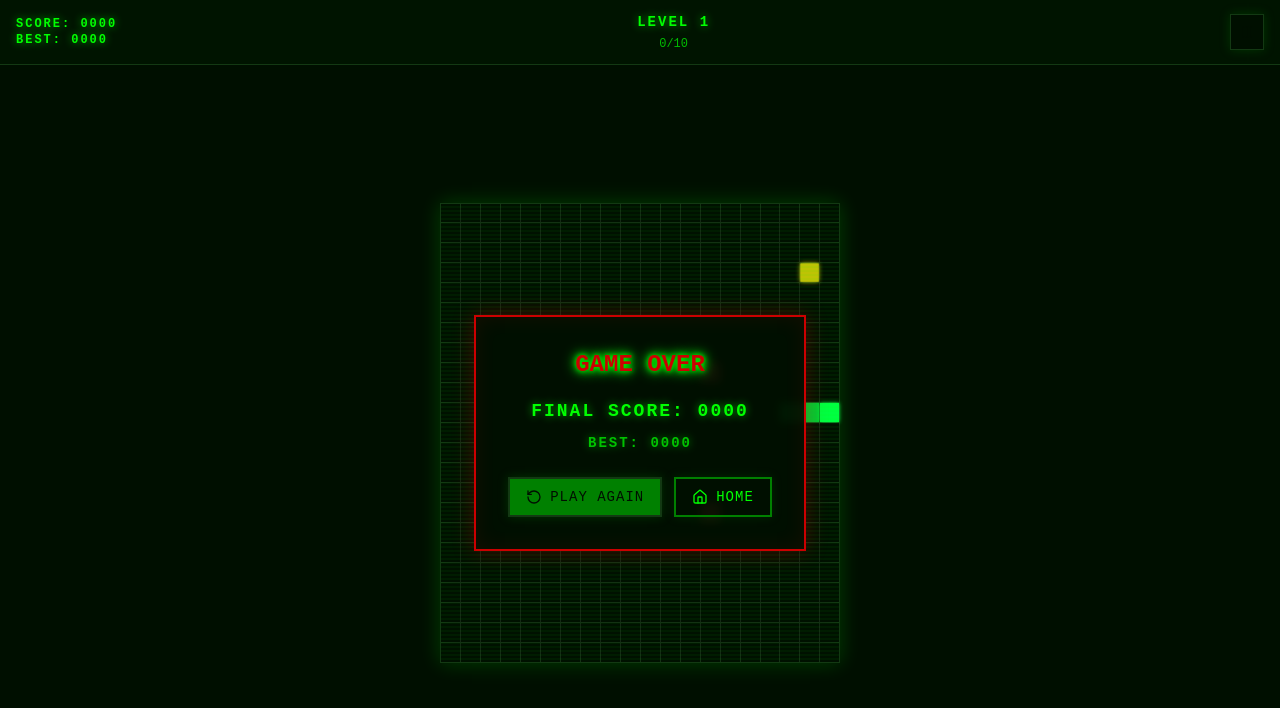
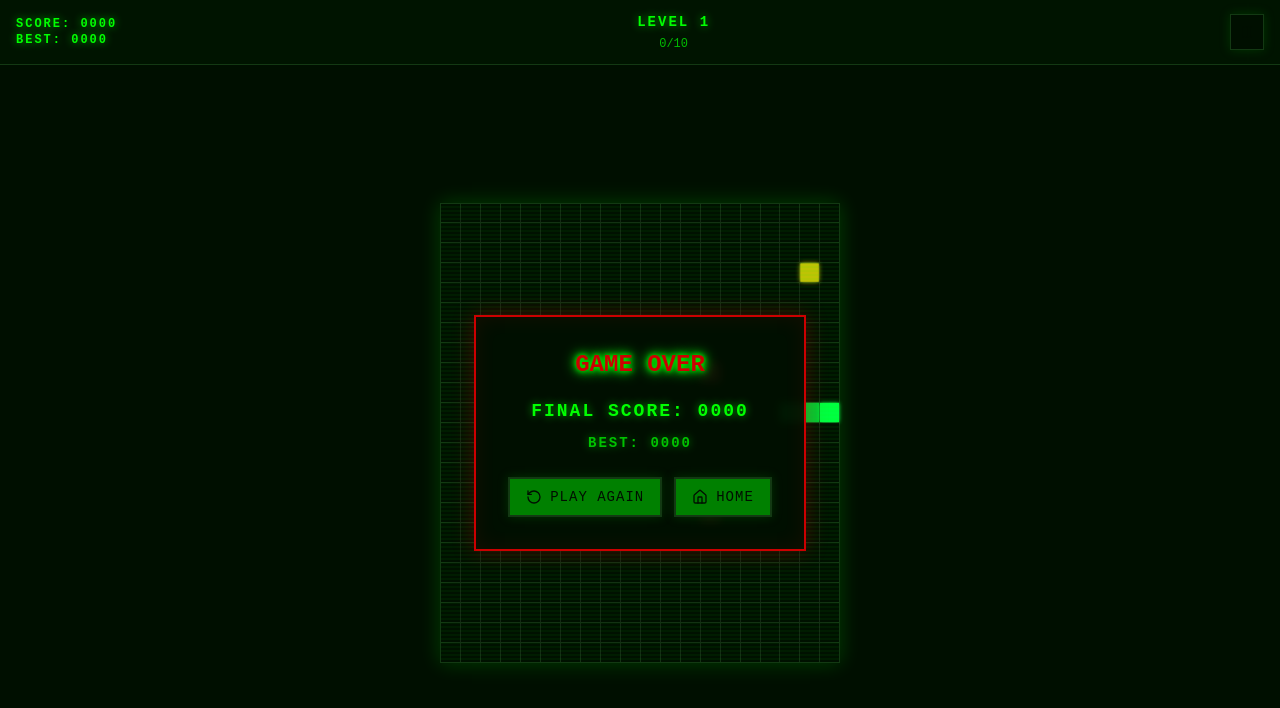
Before and after one commit to akasatkin-git/retro-snake-ios, a React (Vite) app: page / in a window 1280 px wide. Both pictures are taken after a click on the button "START GAME". Shown: the top 708 px of the page. Built offline with nearby package versions, Linux system fonts and the light colour scheme.

Commit message:
Fix Home button style
Apply the same styling as the "Play Again" button to the "Home" button on the game over screen for consistent appearance and readability.

```diff
--- a/src/components/GameOverScreen.tsx
+++ b/src/components/GameOverScreen.tsx
@@ -51,9 +51,7 @@ export const GameOverScreen: React.FC<GameOverScreenProps> = ({
 
           <Button
             onClick={onHome}
-            variant="outline"
             className="retro-button flex items-center gap-2"
-            data-variant="outline"
           >
             <Home className="w-4 h-4" />
             HOME
```
